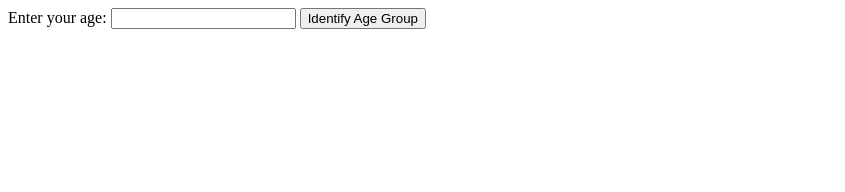
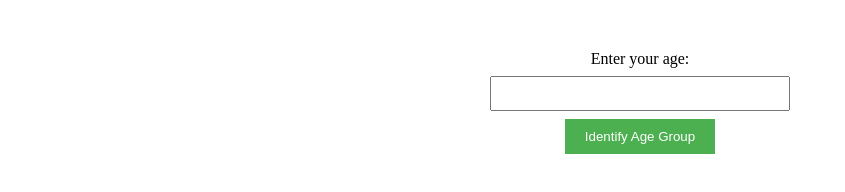
Before and after one commit to shauryarannot/Web-Tech-Class, a plain HTML site: page inputBox/index.html in a window 1280 px wide. Shown: the whole page, without its empty margins (0-845 px from the left). Drawn offline with Linux system fonts and the light colour scheme.

Commit message:
style.css

```diff
--- a/inputBox/style.css
+++ b/inputBox/style.css
@@ -1,6 +1,30 @@
-p{
+#age-group{
     height: 100%;
     width: 100%;
     margin-top: 20%;
-    background-color: black;
 }
+
+.block {
+    margin: 50px auto;
+    width: 300px;
+    text-align: center;
+}
+
+input{
+    width: 100%;
+    padding: 8px;
+    margin: 8px 0;
+    box-sizing: border-box;
+}
+
+button{
+    background-color: #4CAF50;
+    color: white;
+    padding: 10px 20px;
+    border: none;
+    cursor: pointer;
+}
+
+button:hover{
+    background-color: #45a049;
+}
```
